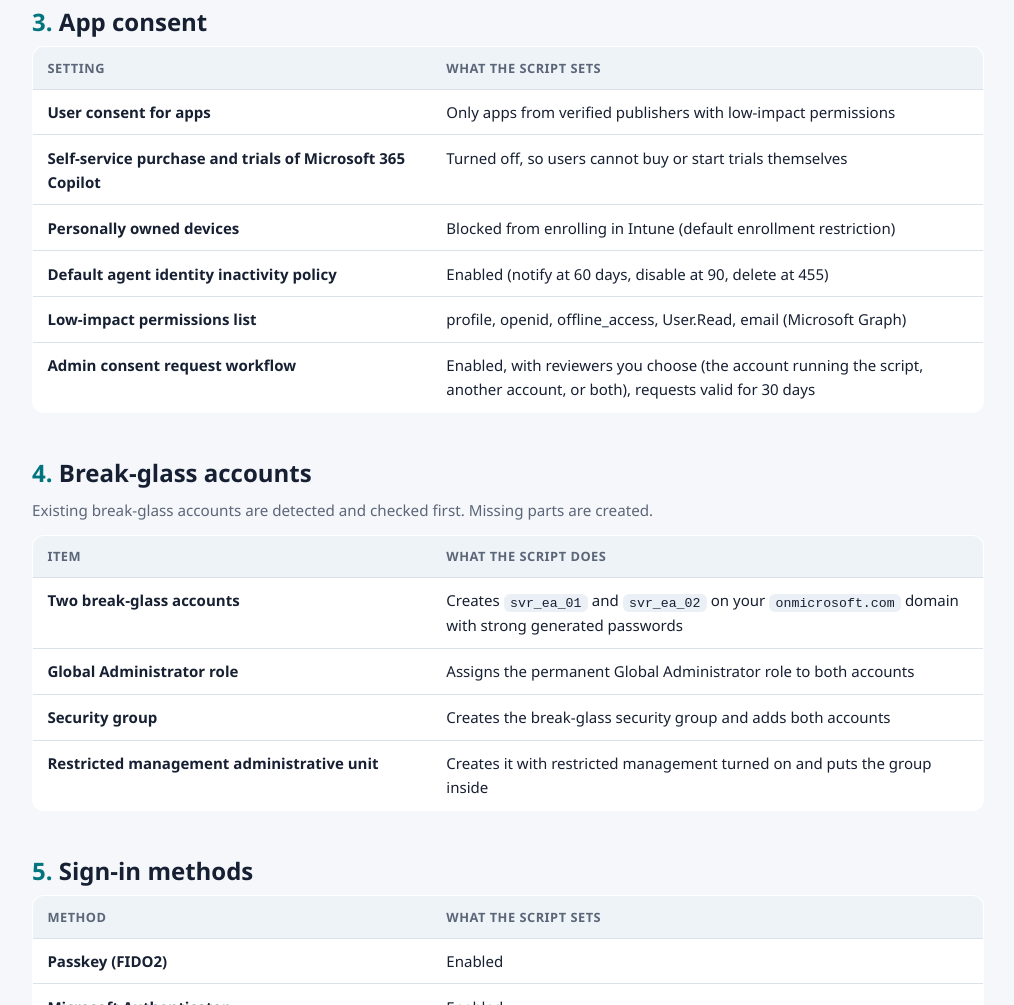
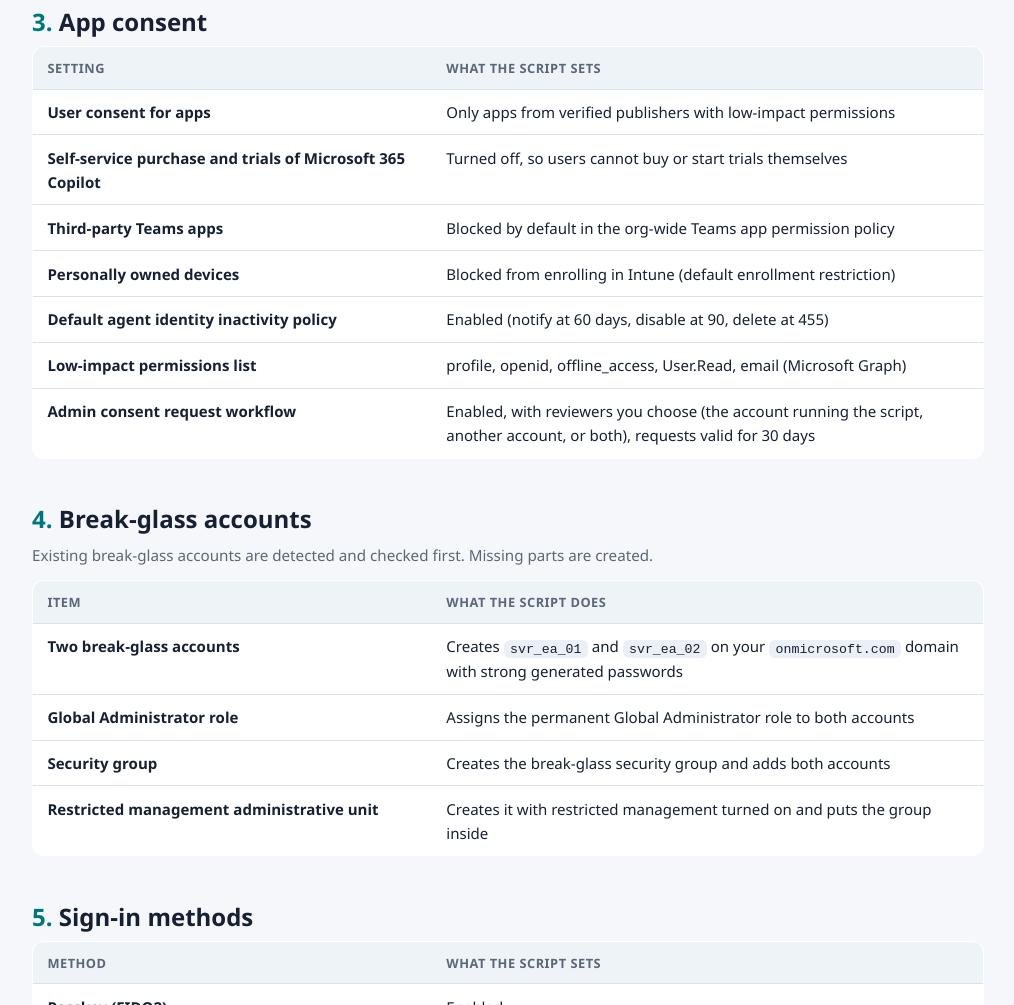
Before and after one commit to CoC-MS/ALSO-Microsoft-Security-SecureByDefault, a plain HTML site: page docs/automated-settings.html in a window 1280 px wide. Shown: the part 1168-2173 px from the top of the page, without its empty margins (132-1146 px from the left). Drawn offline with Linux system fonts and the light colour scheme.

Commit message:
Add Teams step: block third-party apps by default
Co-authored-by: Copilot App <223556219+Copilot@users.noreply.github.com>

```diff
--- a/docs/automated-settings.html
+++ b/docs/automated-settings.html
@@ -62,6 +62,7 @@ table.set td:first-child{font-weight:600;width:42%}
   <table class="set"><tr><th>Setting</th><th>What the script sets</th></tr>
     <tr><td>User consent for apps</td><td>Only apps from verified publishers with low-impact permissions</td></tr>
     <tr><td>Self-service purchase and trials of Microsoft 365 Copilot</td><td>Turned off, so users cannot buy or start trials themselves</td></tr>
+    <tr><td>Third-party Teams apps</td><td>Blocked by default in the org-wide Teams app permission policy</td></tr>
     <tr><td>Personally owned devices</td><td>Blocked from enrolling in Intune (default enrollment restriction)</td></tr>
     <tr><td>Default agent identity inactivity policy</td><td>Enabled (notify at 60 days, disable at 90, delete at 455)</td></tr>
     <tr><td>Low-impact permissions list</td><td>profile, openid, offline_access, User.Read, email (Microsoft Graph)</td></tr>
```
Also changed, not shown: 1 other file.
